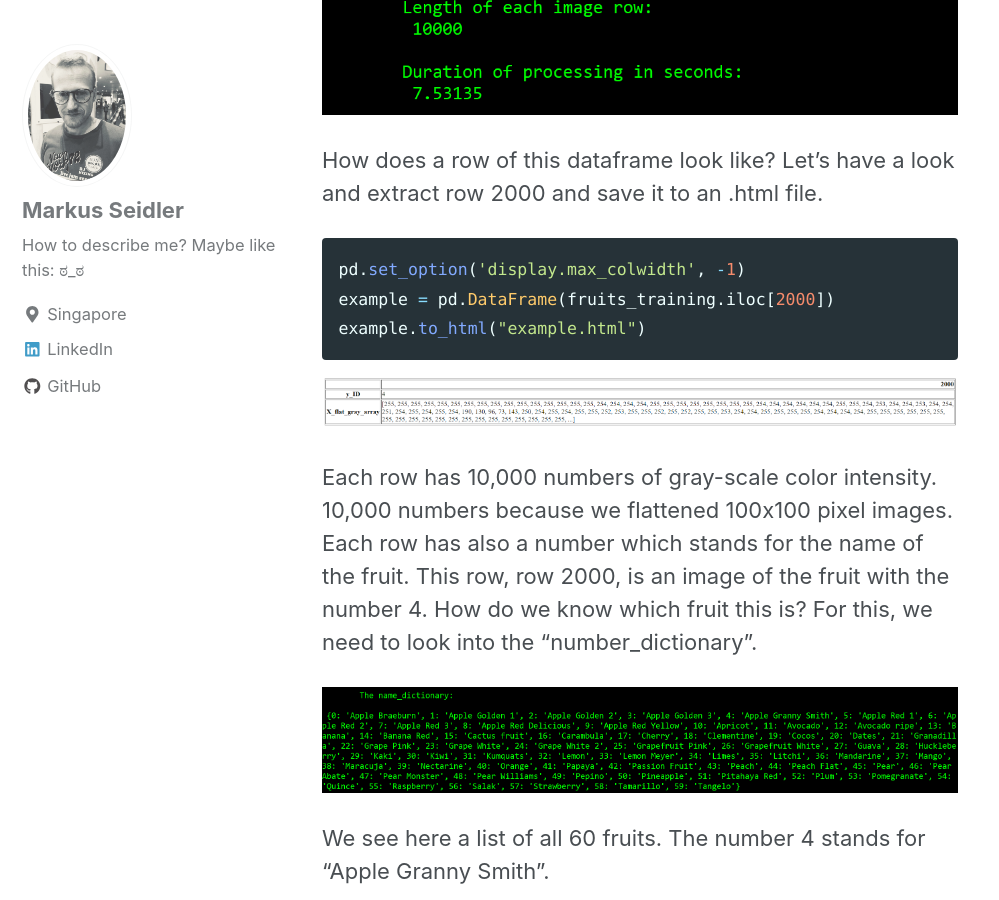
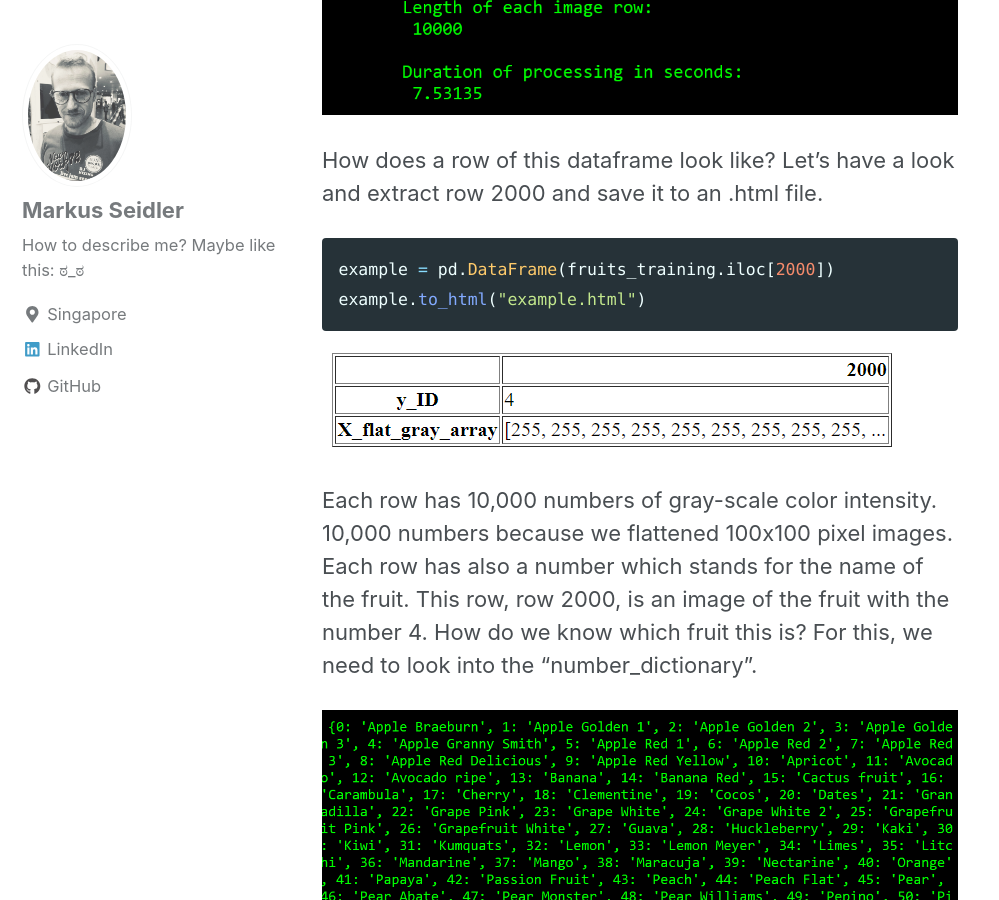
Before and after one commit to markusseidler/markusseidler.github.io, a Jekyll site: the page built from _posts/2018-04-28-IRC.md, in a window 1280 px wide and 900 px high, scrolled down 13147 px. Shown: the whole window, without its empty margins (0-999 px from the left). Built offline with Jekyll 4.4.1, drawn with Linux system fonts in a browser that asks for light colours; nearby versions of some CDN libraries.

Commit message:
adjusted size of pics

````diff
--- a/_posts/2018-04-28-IRC.md
+++ b/_posts/2018-04-28-IRC.md
@@ -387,7 +387,6 @@ row 2000 and save it to an .html file.
 
 
 ```python
-pd.set_option('display.max_colwidth', -1)
 example = pd.DataFrame(fruits_training.iloc[2000])
 example.to_html("example.html")
 ```
````
Also changed, not shown: images/IRC/example.PNG, images/IRC/name_dictionary.PNG.
